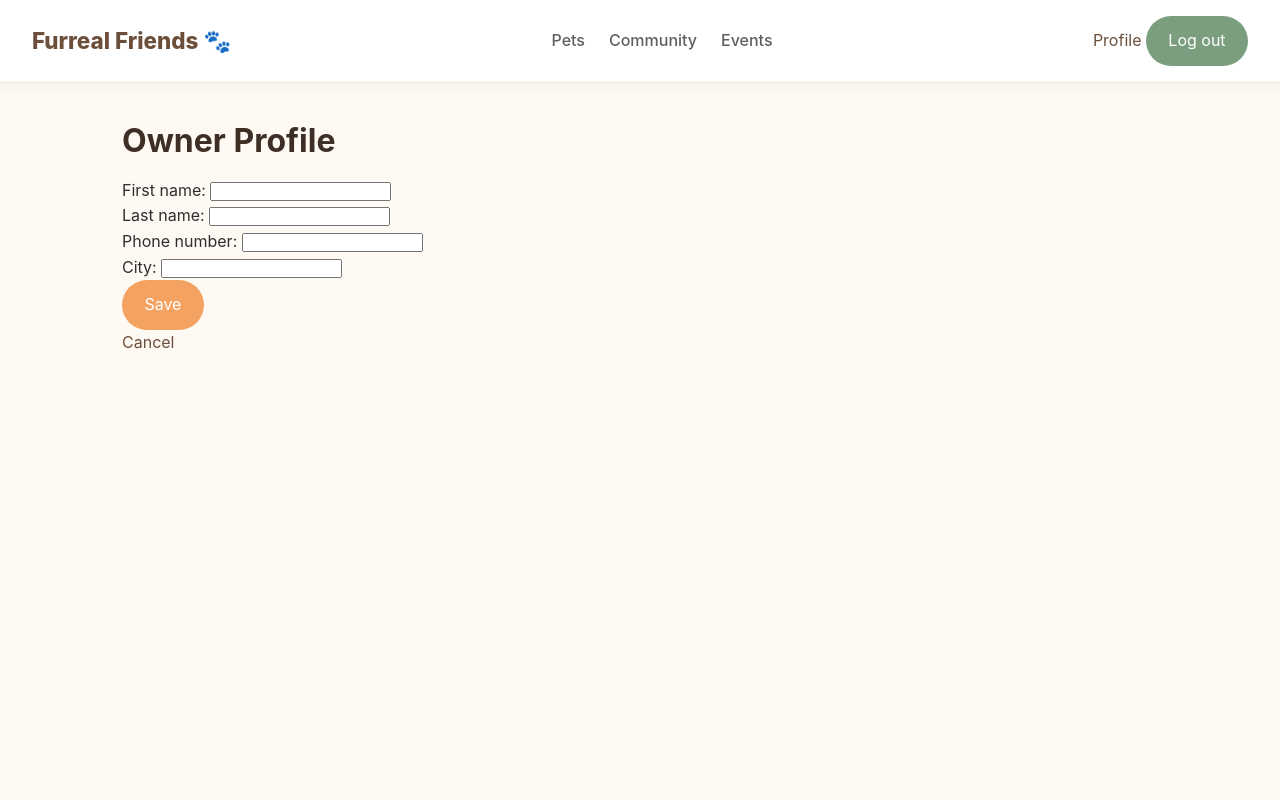
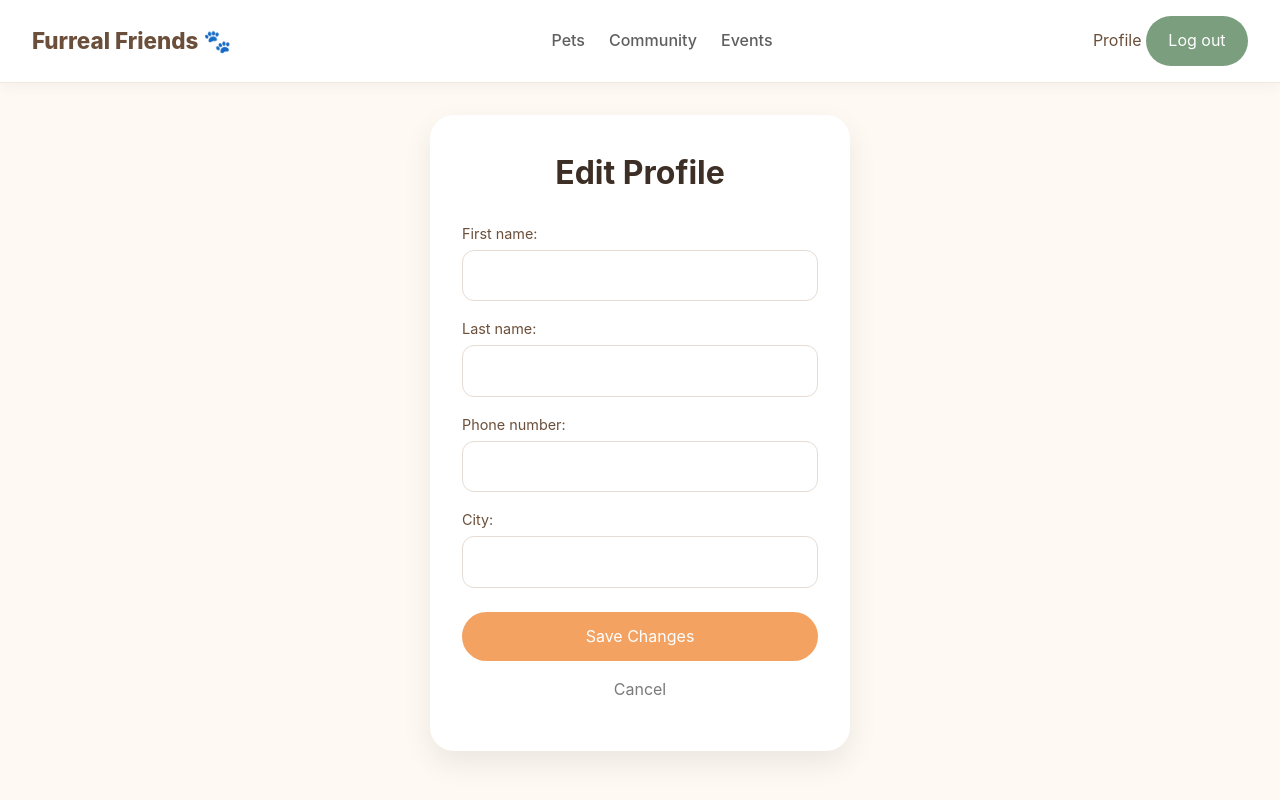
Before and after one commit to abeer-rozba/furreal-friends, a Django app: page /owners/new/ in a window 1280 px wide. Run offline with Django 5.2, Linux system fonts and the light colour scheme; the visitor is signed in with stand-in values (Sample User, id 1); data that the repository does not hold is empty.

Commit message:
finish owner-form styling

```diff
--- a/main_app/templates/owners/owner-form.html
+++ b/main_app/templates/owners/owner-form.html
@@ -1,11 +1,18 @@
 {% extends "base.html" %}
 
 {% block content %}
-  <h1>Owner Profile</h1>
-  <form method="POST">
-    {% csrf_token %}
-    {{form}}
-    <button>Save</button>
-  </form>
-  <a href="/owners/{{user.owner.id}}">Cancel</a>
+  <div class="auth-container">
+    <div class="auth-card">
+      <h1 class="auth-title">Edit Profile</h1>
+
+      <form method="POST">
+        {% csrf_token %}
+        {{form}}
+        <button>Save Changes</button>
+      </form>
+
+      <a href="/owners/{{user.owner.id}}" class="back-link">Cancel</a>
+    </div>
+  </div>
+
 {% endblock content %}
--- a/static/css/style.css
+++ b/static/css/style.css
@@ -226,6 +226,17 @@ form {
   margin-top: 0.5rem;
 }
 
+.auth-card .back-link {
+  display: block;
+  text-align: center;
+  margin-top: 1rem;
+  color: #7a7a7a;
+}
+
+.auth-card .back-link:hover {
+  color: #f4a261;
+}
+
 .members-grid {
   display: grid;
   grid-template-columns: repeat(3, 1fr);
```
